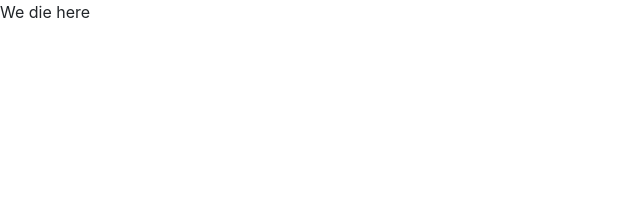
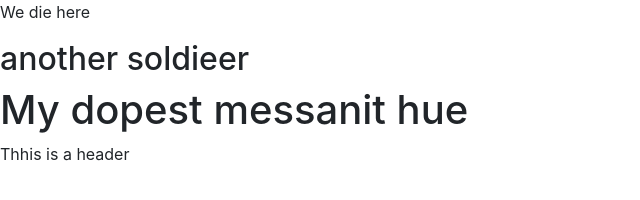
Before and after one commit to Charlestrawberry/Online-Bootstrap-Lesson, a website: page index.html in a window 1280 px wide. Shown: the whole page, without its empty margins (0-640 px from the left). Drawn offline with nearby package versions, Linux system fonts and the light colour scheme.

Commit message:
third commit

```diff
--- a/index.html
+++ b/index.html
@@ -9,7 +9,9 @@
 </head>
 <body>
     <p>  We die here</p>
-
+<h2>another soldieer</h2>
+<h1> My dopest messanit hue</h1>
+<P>Thhis is a header</P>
 
 
 
```
Also changed, not shown: package.json (+15 -2 lines), 2 other files.
